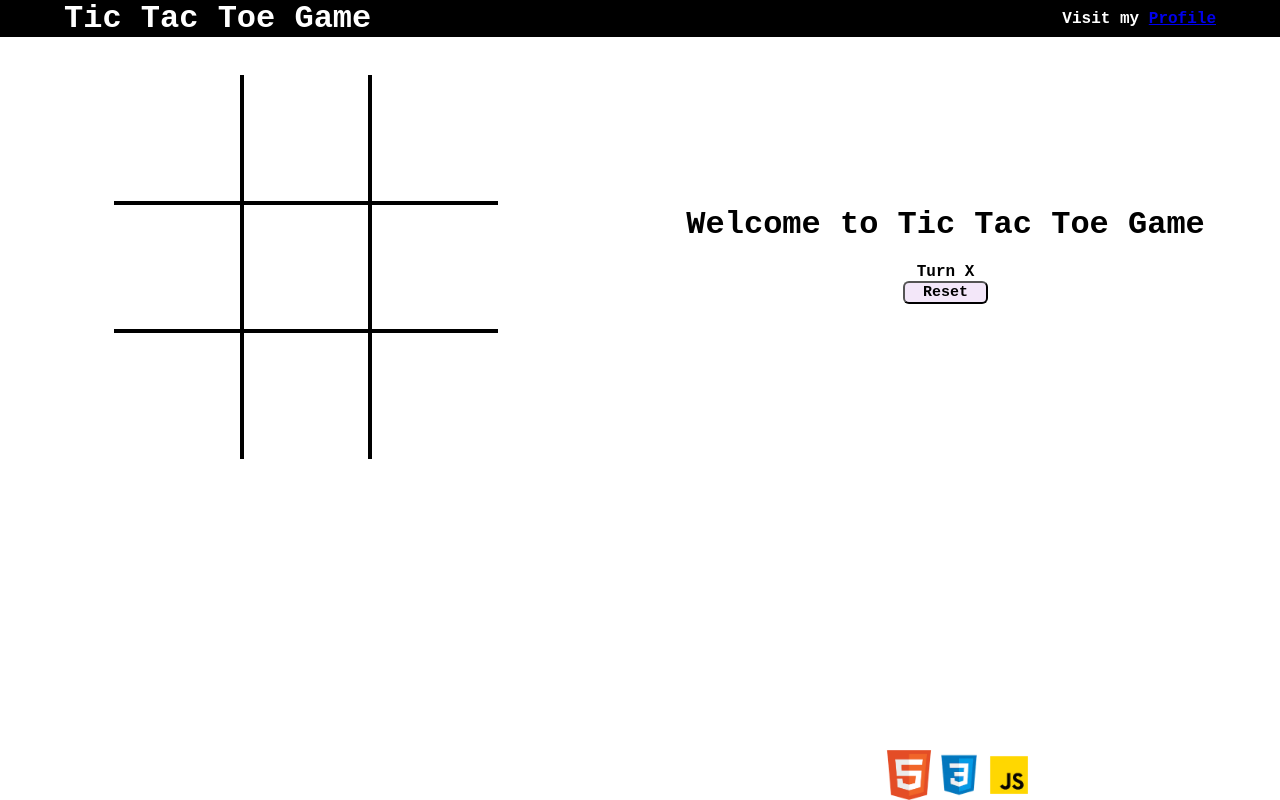
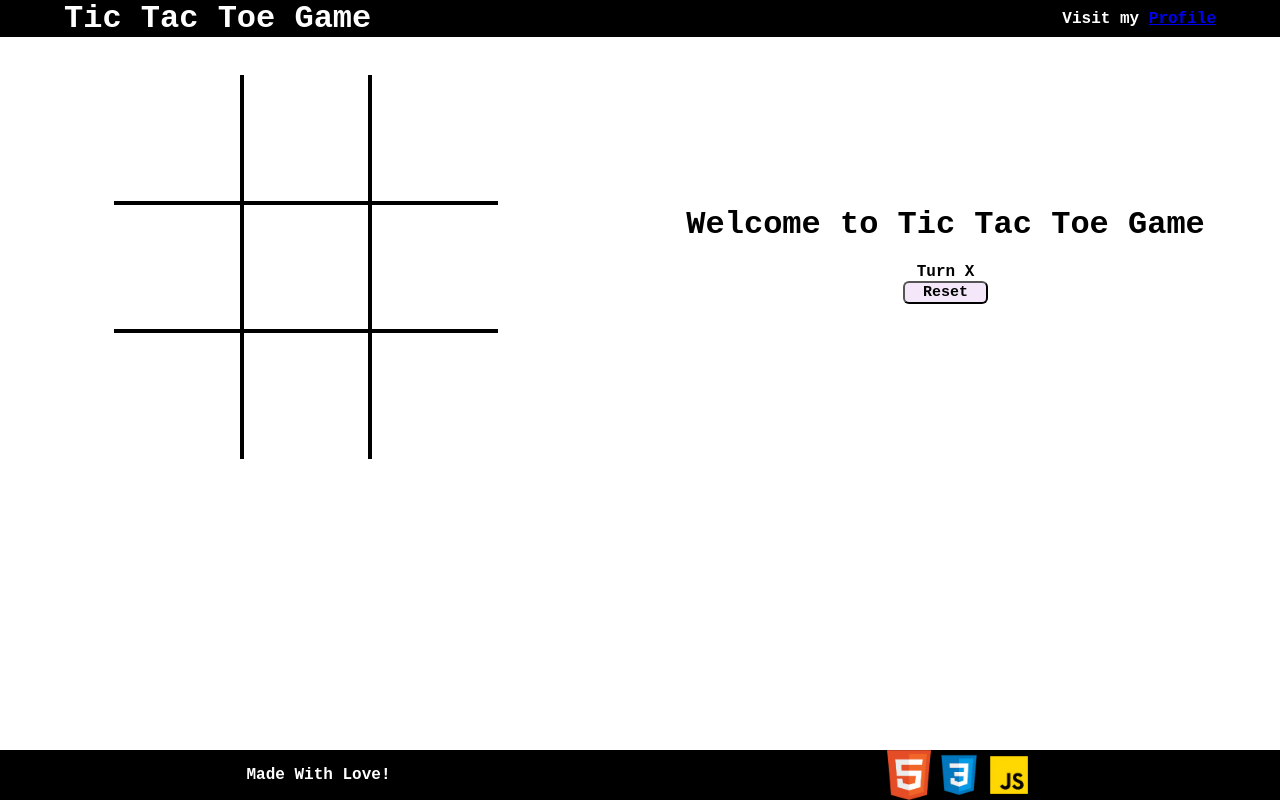
Before and after one commit to namanjn619/Tic-Tac-Toe, a plain HTML site: page index.html in a window 1280 px wide. Drawn offline with Linux system fonts and the light colour scheme.

Commit message:
fourth commit

```diff
--- a/style.css
+++ b/style.css
@@ -104,7 +104,7 @@
 
 /* Footer */
 .footer{
-    /* background: red; */
+    background: black;
     display: flex;
     flex-direction: row;
     justify-content: space-around;
```
